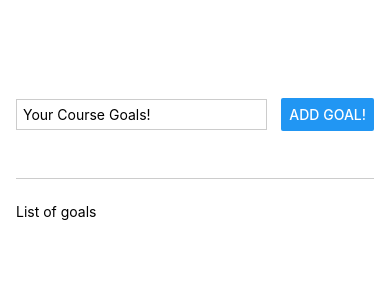
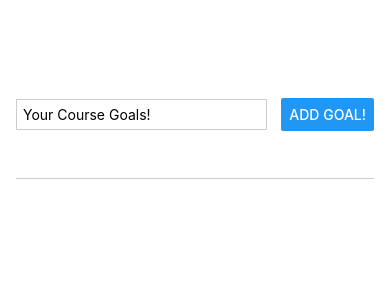
Before and after one commit to avikaldarolia/ToDo-List-ReactNative, a React Native app: screen / in a window 390 px wide. Shown: the top 300 px of the page. Built offline with nearby package versions, Linux system fonts and the light colour scheme.

Commit message:
FlatList code

```diff
--- a/App.js
+++ b/App.js
@@ -1,5 +1,5 @@
 import { useState } from 'react';
-import { Button, StyleSheet, Text, TextInput, View, ScrollView } from 'react-native';
+import { Button, StyleSheet, Text, TextInput, View, ScrollView, FlatList } from 'react-native';
 
 export default function App() {
 
@@ -12,7 +12,7 @@ export default function App() {
 
   function addGoalHandler() {
     // console.log(enteredGoalText);
-    setCourseGoals((currentCourseGoals) => [...currentCourseGoals, enteredGoalText])
+    setCourseGoals((currentCourseGoals) => [...currentCourseGoals, { text: enteredGoalText , id: Math.random.toString()}])
   }
 
   return (
@@ -22,17 +22,14 @@ export default function App() {
         <Button title='Add Goal!' onPress={addGoalHandler} />
       </View>
       <View  style={styles.goalsContainer}>
-        <ScrollView>
-          {courseGoals.length > 0 ?
-            courseGoals.map((goal, index) => (
-              <View style={styles.goalItem} key={index}>
-                <Text  style={styles.goalText}>{goal}</Text>
-              </View>)
-            )
-            :
-            <Text>List of goals</Text>
-          }
-        </ScrollView>
+        <FlatList data={courseGoals} renderItem={ (itemData) => {
+          return (
+            <View style={styles.goalItem} >
+            <Text  style={styles.goalText}>{itemData.item.text}</Text>
+          </View>
+          )
+        }}
+        keyExtractor={ (item,index)=> index} />
       </View>
     </View>
   );
```
Also changed, not shown: components/GoalInput.js (added), components/GoalItem.js (added).
